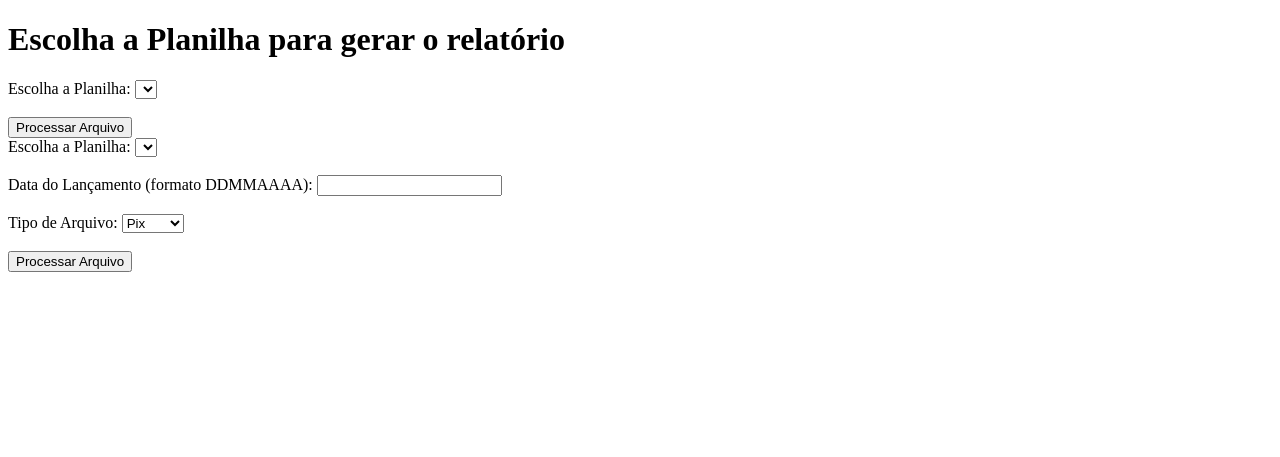
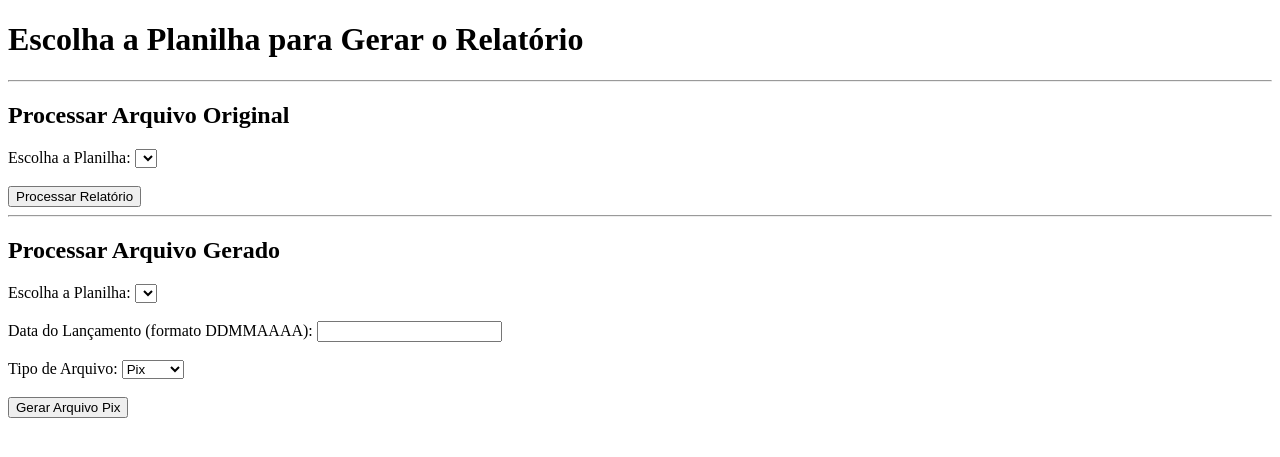
Before and after one commit to leuhsouza/conciliador_contabil, a Flask app: page /pix in a window 1280 px wide. Shown: the top 457 px of the page. Run offline with Flask 3, Linux system fonts and the light colour scheme; lists and menus that the app fills with data are empty; parts of the project's set-up code (start-up, migrations or seed data) failed here and were passed over.

Commit message:
feat: incluido processamento do pix

```diff
--- a/app.py
+++ b/app.py
@@ -53,9 +53,12 @@ def upload_file():
         process_excel(file_path, 'database.sqlite')
         return redirect(url_for('data'))
 
-@app.route('/download/<filename>')
-def download_file(filename):
-    return send_file(filename, as_attachment=True)
+@app.route('/download/<file_name>')
+def download_file(file_name):  # Renomeie o endpoint aqui
+    if os.path.exists(file_name):
+        return send_file(file_name, as_attachment=True)
+    else:
+        return "Arquivo não encontrado.", 404
 
 @app.route('/data', methods=['GET', 'POST'])
 def data():
@@ -133,40 +136,98 @@ def arquivo_pix():
         file_path = 'uploaded_file.xlsx'
         file.save(file_path)
 
-        xls = pd.ExcelFile(file_path)
-        sheet_names = xls.sheet_names
+        xls = pd.ExcelFile(file_path)  # Lê o arquivo e armazena na variável
+        sheet_names_original = xls.sheet_names  # Sheets do arquivo original
 
-        return render_template('pix_select_sheet.html', sheet_names=sheet_names, file_path=file_path)
+        return render_template(
+            'pix_select_sheet.html',
+            sheet_names_original=sheet_names_original,
+            file_path=file_path
+        )
 
     return render_template('pix_select_sheet.html')
 
-@app.route('process_rel_pix', methods=['POST'])
-def process_pix():
-    file_path = request.form.get('file_path')
+
+@app.route('/process_rel_pix', methods=['POST'])
+def process_rel_pix():
+    # Recuperar o caminho do arquivo original
+    original_file_path = request.form.get('file_path')
     sheet_name = request.form.get('sheet_name')
 
+    if not original_file_path or not sheet_name:
+        return redirect(url_for('arquivo_pix'))
 
-    if file_path and sheet_name:
-        conteudo = process_excel_pix(file_path, sheet_name)
+    try:
+        # Verifica se o arquivo original existe
+        if not os.path.exists(original_file_path):
+            raise FileNotFoundError(f"O arquivo original '{original_file_path}' não foi encontrado.")
+
+        # Recarregar as sheets do arquivo original
+        excel_file_original = pd.ExcelFile(original_file_path)
+        sheet_names_original = excel_file_original.sheet_names
+
+        # Define o caminho do arquivo processado
+        processed_file_path = 'processed_output.xlsx'
+
+        # Processar o arquivo
+        process_excel_pix(original_file_path, sheet_name, processed_file_path)
+
+        # Carregar as sheets do arquivo processado
+        excel_file_processed = pd.ExcelFile(processed_file_path)
+        sheet_names_processed = excel_file_processed.sheet_names
+
+        # Renderiza o template com os dois contextos
+        return render_template(
+            'pix_select_sheet.html',
+            file_path=original_file_path,
+            sheet_names_original=sheet_names_original,  # Sheets do arquivo original
+            sheet_names_processed=sheet_names_processed,  # Sheets do arquivo processado
+            processed_file_path=processed_file_path,
+            process_complete=True,
+            download_url=url_for('download_file', file_name=processed_file_path)  # Link do processado
+        )
+    except Exception as e:
+        # Renderiza o template com erro
+        return render_template(
+            'pix_select_sheet.html',
+            file_path=original_file_path,
+            sheet_names_original=[],  # Envia lista vazia em caso de erro
+            sheet_names_processed=[],
+            process_complete=False,
+            error=str(e)
+        )
+
 
 @app.route('/process_pix', methods=['POST'])
 def process_pix():
-    file_path = request.form.get('file_path')
-    sheet_name = request.form.get('sheet_name')
+    processed_file_path = request.form.get('processed_file_path')  # Caminho do arquivo processado
+    sheet_name = request.form.get('sheet_name')  # Sheet selecionada
     data = request.form.get('data')
     tipo = request.form.get('tipo')
 
-    if file_path and sheet_name and data and tipo:
-        conteudo = processar_lancamentos(file_path, sheet_name, data, tipo)
+    if not processed_file_path or not os.path.exists(processed_file_path):
+        return "Erro: Arquivo processado não encontrado.", 400
 
-        output_path = 'arquivo_pix.txt'
-        with open(output_path, 'w') as f:
-            for linha in conteudo:
-                f.write(linha[0] + "\n")
+    if sheet_name and data and tipo:
+        try:
+            # Processar os dados da sheet selecionada
+            conteudo = processar_lancamentos(processed_file_path, sheet_name, data, tipo)
 
-        return send_file(output_path, as_attachment=True)
+            # Salvar o resultado em um arquivo
+            output_path = 'arquivo_pix.txt'
+            with open(output_path, 'w') as f:
+                for linha in conteudo:
+                    f.write(linha[0] + "\n")
+
+            # Retornar o arquivo gerado para download
+            return send_file(output_path, as_attachment=True)
+
+        except Exception as e:
+            return f"Erro ao processar a sheet: {str(e)}", 500
 
     return redirect(url_for('arquivo_pix'))
+
+
 
 @app.route('/import_data', methods=['GET', 'POST'])
 def import_data():
--- a/templates/pix_select_sheet.html
+++ b/templates/pix_select_sheet.html
@@ -5,23 +5,41 @@
     <title>Escolha de Planilha</title>
 </head>
 <body>
-    <h1>Escolha a Planilha para gerar o relatório</h1>
-    <form action ="/process_excel_pix" method="post">
+    <h1>Escolha a Planilha para Gerar o Relatório</h1>
+
+    {% if process_complete %}
+        <p style="color: green;">O processamento foi concluído com sucesso!</p>
+        <p><a href="{{ download_url }}">Clique aqui para baixar o arquivo gerado</a>.</p>
+    {% elif error %}
+        <p style="color: red;">Ocorreu um erro durante o processamento:</p>
+        <p>{{ error }}</p>
+    {% endif %}
+
+    <hr>
+
+    <!-- Formulário para seleção de planilha e processamento do arquivo original -->
+    <h2>Processar Arquivo Original</h2>
+    <form action="/process_rel_pix" method="post">
         <input type="hidden" name="file_path" value="{{ file_path }}">
-        <label for="sheet_name">Escolha a Planilha:</label>
-        <select name="sheet_name" id="sheet_name" required>
-            {% for sheet in sheet_names %}
+        <label for="sheet_name_original">Escolha a Planilha:</label>
+        <select name="sheet_name" id="sheet_name_original" required>
+            {% for sheet in sheet_names_original %}
                 <option value="{{ sheet }}">{{ sheet }}</option>
             {% endfor %}
         </select>
         <br><br>
-        <button type="submit">Processar Arquivo</button>
+        <button type="submit">Processar Relatório</button>
     </form>
+
+    <hr>
+
+    <!-- Formulário para processar o arquivo gerado -->
+    <h2>Processar Arquivo Gerado</h2>
     <form action="/process_pix" method="post">
-        <input type="hidden" name="file_path" value="{{ file_path }}">
-        <label for="sheet_name">Escolha a Planilha:</label>
-        <select name="sheet_name" id="sheet_name" required>
-            {% for sheet in sheet_names %}
+        <input type="hidden" name="processed_file_path" value="{{ processed_file_path }}">
+        <label for="sheet_name_processed">Escolha a Planilha:</label>
+        <select name="sheet_name" id="sheet_name_processed" required>
+            {% for sheet in sheet_names_processed %}
                 <option value="{{ sheet }}">{{ sheet }}</option>
             {% endfor %}
         </select>
@@ -38,7 +56,7 @@
         </select>
         <br><br>
 
-        <button type="submit">Processar Arquivo</button>
+        <button type="submit">Gerar Arquivo Pix</button>
     </form>
 </body>
 </html>
```
Also changed, not shown: services/rel_pix.py (+110 -106 lines), database.sqlite, 2 other files.
